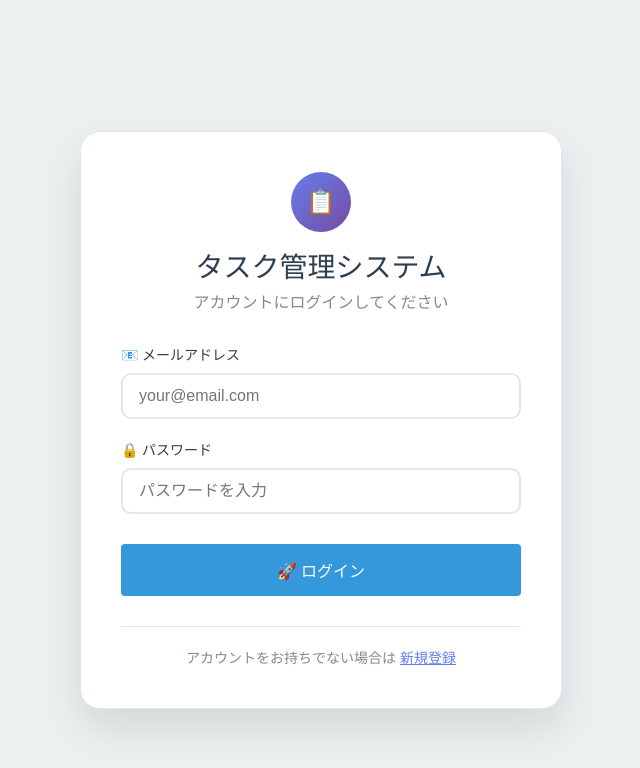
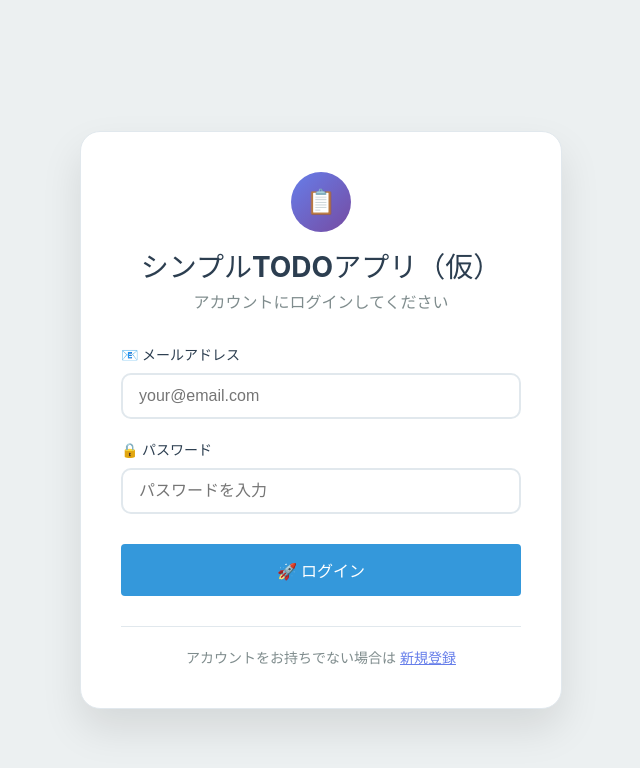
Before and after one commit to yamato3010/rails-react-todo, a React (Vite) app in the folder frontend/: page / in a window 1280 px wide. Shown: the top 768 px of the page, without its empty margins (319-959 px from the left). Built offline with nearby package versions, Linux system fonts and the light colour scheme.

Commit message:
feat: ✨ READMEとログイン画面のタイトルを「シンプルTODOアプリ（仮）」に変更

```diff
--- a/frontend/src/components/Login.tsx
+++ b/frontend/src/components/Login.tsx
@@ -95,7 +95,7 @@ const Login: React.FC = () => {
             color: '#2c3e50',
             marginBottom: '8px'
           }}>
-            タスク管理システム
+            シンプルTODOアプリ（仮）
           </h1>
           <p style={{
             margin: 0,
```
Also changed, not shown: 1 other file (tests, documents, lock files or other folders).
